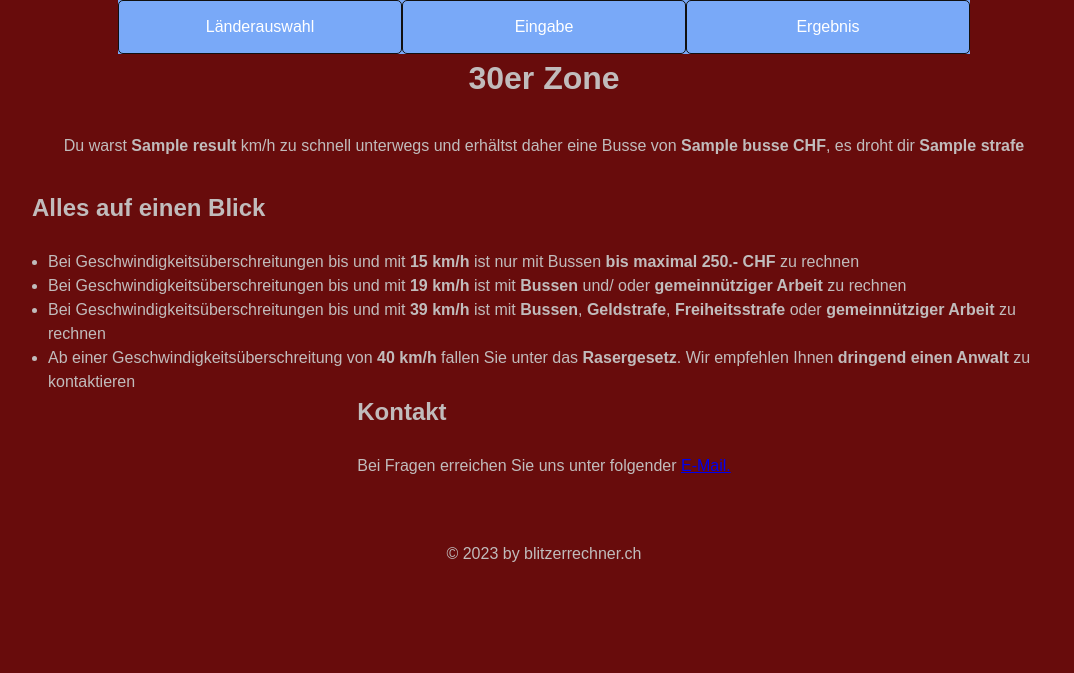
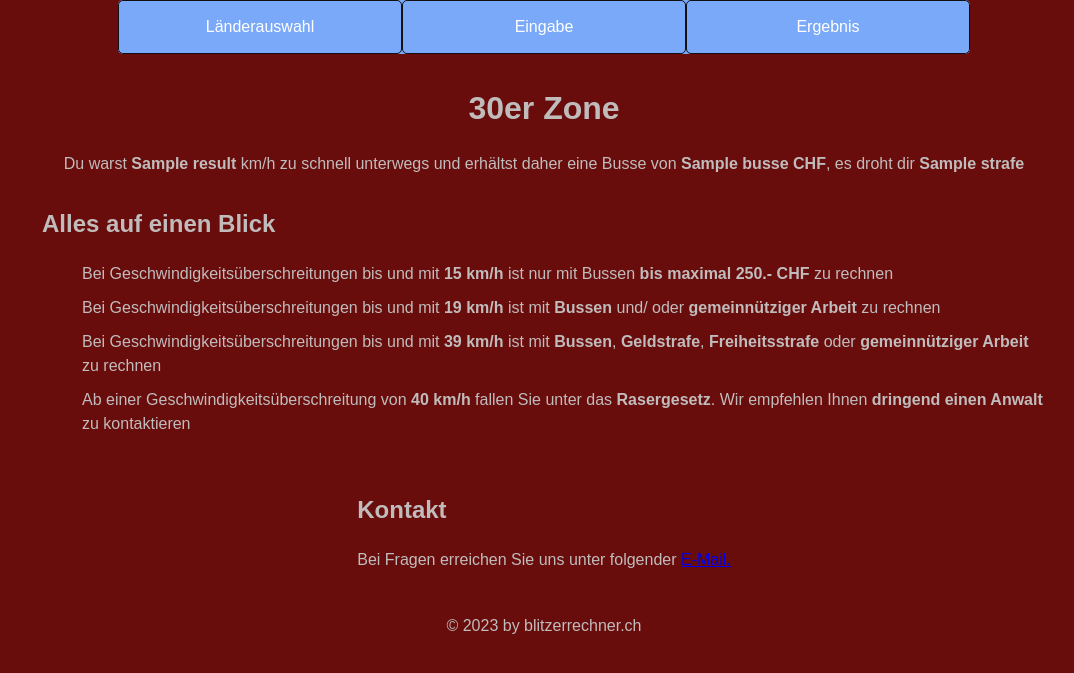
Before and after one commit to yalais/Blitzerrechner-Schweiz, a Flask app: template templates/ergebnisse/ergebnis_30er_zone.html in a window 1280 px wide. Shown: the top 673 px of the page, without its empty margins (96-1170 px from the left). Run offline with Flask 3, Linux system fonts and the light colour scheme; the template is opened without the code that fills it: most values are stand-ins (such as "Sample title", 1, 10 or a date in 2020).

Commit message:
all in one style.css

```diff
--- a/static/style.css
+++ b/static/style.css
@@ -28,6 +28,21 @@
     align-items: center;
 }
 
+body.ergebnisse {
+    font-family: Arial, sans-serif;
+    font-size: 16px;
+    line-height: 1.5;
+    color: rgb(193, 188, 188);
+    margin: 0;
+    padding: 0;
+    background-color: rgb(104, 12, 12); /* Hintergrundfarbe */
+    display: flex;
+    flex-direction: column;
+    align-items: center; /* Zentriert den Inhalt horizontal */
+    justify-content: center; /* Zentriert den Inhalt vertikal */
+
+}
+
 
 h1, h2, h3, h4, h5, h6 {
     font-weight: bold;
@@ -42,7 +57,8 @@
 
 
 section {
-    margin: 0px;
+    margin-top: 50px;
+    margin: 10px;
     padding: 0px;
 }
 
@@ -114,7 +130,7 @@
 .info-text {
     visibility: hidden;
     width: 800px;
-    background-color: #d5d2d2;
+    background-color: #c5b8b8cf;
     color: #111010;
     text-align: center;
     padding: 5px;
@@ -125,6 +141,7 @@
     margin-left: -100px;
     opacity: 0;
     transition: opacity 0.3s;
+    border-radius: 10px;
 }
 
 .info-box:hover .info-text {
@@ -141,6 +158,7 @@
     padding: 0;
     overflow: hidden;
     background-color: #79a9f8;
+    border-radius: 5px;
 }
 
 li {
@@ -211,6 +229,7 @@
 }
 
 /* differen Body classes */
+
 body.ergebnis {
     font-family: Arial, sans-serif;
     font-size: 16px;
@@ -218,11 +237,11 @@
     color: rgb(193, 188, 188);
     margin: 0;
     padding: 0;
-    background-color: rgb(104, 12, 12); /* Hintergrundfarbe */
+    background-color: rgb(104, 12, 12);
     display: flex;
     flex-direction: column;
-    align-items: center; /* Zentriert den Inhalt horizontal */
-    justify-content: center; /* Zentriert den Inhalt vertikal */
+    align-items: center;
+    justify-content: center;
 
 }
 
@@ -240,3 +259,40 @@
     justify-content: center;
 
 }
+
+/* styles ergebnis */
+
+.container {
+    width: 80%;
+    max-width: 1200px;
+}
+
+.centered {
+    text-align: center;
+    flex-direction: column;
+    align-items: center;
+}
+
+.ul.ergebnis-list {
+    list-style-type: disc;
+    padding-left: 1em;
+}
+
+.ergebnis-list li {
+    display: block;
+    padding: 0px;
+    margin-bottom: 10px;
+    border: none;
+    border-radius: 0;
+    float: none;
+}
+
+li.simple {
+    display: block;
+    padding: 0px;
+    margin-bottom: 10px;
+    border: none;
+    border-radius: 0;
+    float: none;
+    list-style-type: disc;
+}
--- a/static/style_ergebnisse.css
+++ /dev/null
@@ -1,82 +0,0 @@
-/* styles Ergebnisse */
-
-body {
-    font-family: Arial, sans-serif;
-    font-size: 16px;
-    line-height: 1.5;
-    color: rgb(193, 188, 188);
-    margin: 0;
-    padding: 0;
-    background-color: rgb(104, 12, 12); /* Hintergrundfarbe */
-    display: flex;
-    flex-direction: column;
-    align-items: center; /* Zentriert den Inhalt horizontal */
-    justify-content: center; /* Zentriert den Inhalt vertikal */
-
-}
-
-.container {
-    width: 80%;
-    max-width: 1200px;
-}
-
-.centered {
-    text-align: center;
-    flex-direction: column;
-    align-items: center;
-}
-
-header,
-section {
-    margin-bottom: 2em;
-}
-
-h1, h2, h3, h4, h5, h6 {
-    font-weight: bold;
-    margin-top: 0;
-    margin-bottom: 1em;
-}
-
-p {
-    margin-bottom: 1em;
-}
-
-ul {
-    list-style-type: disc;
-    padding-left: 1em;
-}
-
-/* Navigation */
-
-ul.nav-list {
-    list-style-type: none;
-    margin: 0;
-    padding: 0;
-    overflow: hidden;
-    background-color: #79a9f8;
-}
-
-li {
-    float: left;
-}
-
-li a {
-    display: block;
-    color: white;
-    text-align: center;
-    padding: 14px 16px;
-    text-decoration: none;
-    width: 250px;
-    border: #111010 solid 1px;
-    border-radius: 5px;
-}
-
-/* status for hover or no-hover */
-.hover-enabled a:hover {
-    background-color: #9ff6b6;
-}
-
-/* Aktiver Link */
-.active {
-    background-color: #4CAF50;
-}
--- a/templates/ergebnisse/ergebnis_30er_zone.html
+++ b/templates/ergebnisse/ergebnis_30er_zone.html
@@ -1,8 +1,8 @@
 <!--Ergebnis 30er Zone-->
 {% extends "base.html" %}
 {% set title = "30er-Zone" %}
-{% set stylesheet = "static/style_ergebnisse.css" %}
-{% set body_class = "ergebnis" %}
+{% set stylesheet = "static/style.css" %}
+{% set body_class = "ergebnisse" %}
 
 {% block body %}
 
@@ -14,11 +14,11 @@
 
     <section>
         <h2>Alles auf einen Blick</h2>
-        <ul>
-            <li>Bei Geschwindigkeitsüberschreitungen bis und mit <b>15 km/h</b> ist nur mit Bussen <b>bis maximal 250.- CHF</b> zu rechnen</li>
-            <li>Bei Geschwindigkeitsüberschreitungen bis und mit <b>19 km/h</b> ist mit <b>Bussen</b> und/ oder <b>gemeinnütziger Arbeit</b> zu rechnen</li>
-            <li>Bei Geschwindigkeitsüberschreitungen bis und mit <b>39 km/h</b> ist mit <b>Bussen</b>, <b>Geldstrafe</b>, <b>Freiheitsstrafe</b> oder <b>gemeinnütziger Arbeit</b> zu rechnen</li>
-            <li>Ab einer Geschwindigkeitsüberschreitung von <b>40 km/h</b> fallen Sie unter das <b>Rasergesetz</b>. Wir empfehlen Ihnen <b>dringend einen Anwalt</b> zu kontaktieren</li>
+        <ul class="ergebnis-list">
+            <li class="simple">Bei Geschwindigkeitsüberschreitungen bis und mit <b>15 km/h</b> ist nur mit Bussen <b>bis maximal 250.- CHF</b> zu rechnen</li>
+            <li class="simple">Bei Geschwindigkeitsüberschreitungen bis und mit <b>19 km/h</b> ist mit <b>Bussen</b> und/ oder <b>gemeinnütziger Arbeit</b> zu rechnen</li>
+            <li class="simple">Bei Geschwindigkeitsüberschreitungen bis und mit <b>39 km/h</b> ist mit <b>Bussen</b>, <b>Geldstrafe</b>, <b>Freiheitsstrafe</b> oder <b>gemeinnütziger Arbeit</b> zu rechnen</li>
+            <li class="simple">Ab einer Geschwindigkeitsüberschreitung von <b>40 km/h</b> fallen Sie unter das <b>Rasergesetz</b>. Wir empfehlen Ihnen <b>dringend einen Anwalt</b> zu kontaktieren</li>
         </ul>
     </section>
 </div>
--- a/templates/ergebnisse/keine_strafe.html
+++ b/templates/ergebnisse/keine_strafe.html
@@ -1,7 +1,7 @@
 <!-- keine Strafe.html -->
 {% extends "base.html" %}
 {% set title = "Innerorts" %}
-{% set stylesheet = "static/style_keine_strafe.css" %}
+{% set stylesheet = "static/style.css" %}
 {% set body_class = "keine_strafe" %}
 
 {% block body %}
--- a/templates/ergebnisse/wiederholungstaeter.html
+++ b/templates/ergebnisse/wiederholungstaeter.html
@@ -1,7 +1,8 @@
 <!--Ergebnis Wiederholungstäter-->
 {% extends "base.html" %}
 {% set title = "Wiederholungstäter" %}
-{% set stylesheet = "static/style_wiederholungstaeter.css" %}
+{% set stylesheet = "static/style.css" %}
+
 
 {% block body %}
     <div>
```
Also changed, not shown: templates/ergebnisse/ergebnis_ausserorts.html (+7 -6 lines), templates/ergebnisse/ergebnis_autobahn.html (+7 -6 lines), templates/ergebnisse/ergebnis_innerorts.html (+7 -6 lines), 1 other file.
